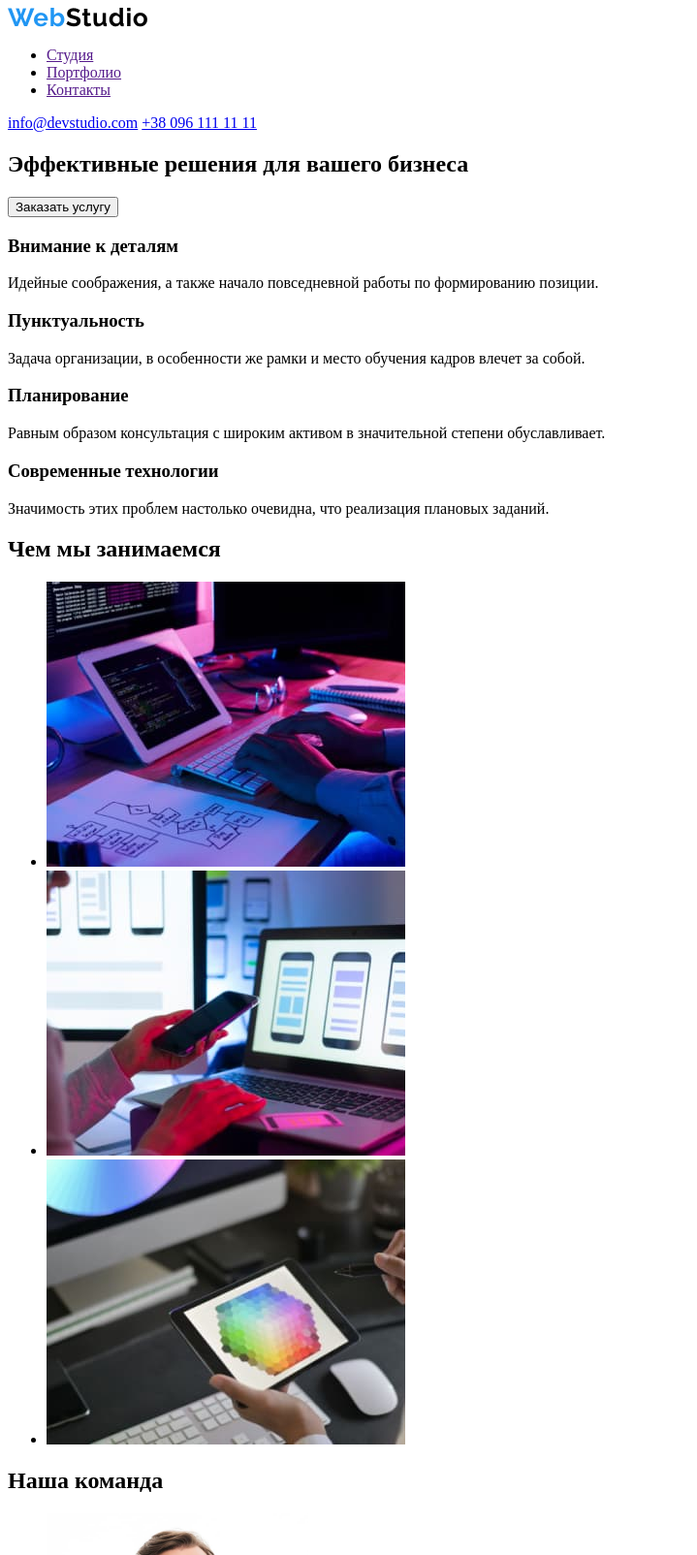
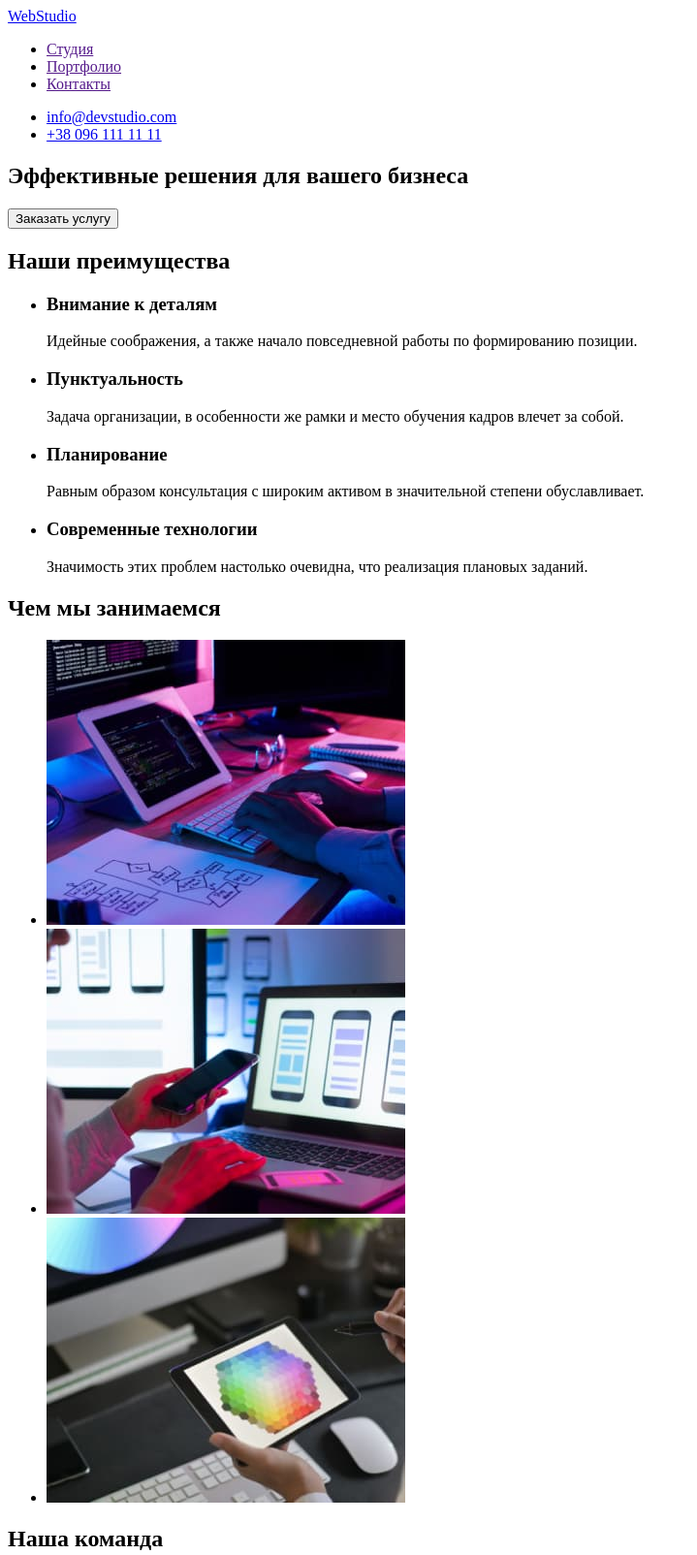
Before and after one commit to AnzhelikaTanyrkova/goit-markup-hw-01, a plain HTML site: page index.html in a window 1280 px wide. Shown: the top 1604 px of the page at 97% size, without its empty margins (0-719 px from the left). Drawn offline with Linux system fonts and the light colour scheme.

Commit message:
Добавляет полную разметку 1 страницы html

```diff
--- a/index.html
+++ b/index.html
@@ -10,52 +10,120 @@
 
 <body>
     <header>
-        <a href=""><img src="./img/WebStudio.png" alt="логотип сайта" width: 145px; height: 31px;></a>
-        <ul>
+        <a class="logo" href="/">WebStudio</a>
+        <nav>
+        <ul class="menu">
             <li><a href="">Студия</a></li>
             <li><a href="">Портфолио</a></li>
             <li><a href="">Контакты</a></li>
         </ul>
-        <a href="mailto:info@devstudio.com">info@devstudio.com</a>
-        <a href="tel:+380961111111">+38 096 111 11 11</a>
+        <ul class="contacts">
+            <li><a href="mailto:info@devstudio.com">info@devstudio.com</a></li>
+            <li><a href="tel:+380961111111">+38 096 111 11 11</a></li>
+        </ul>
+        </nav>
     </header>
     <main>
-        <section class=hero>
-            <h1 lang="ru">Эффективные решения для вашего бизнеса</h1>
-            <button type="button">Заказать услугу</button>
+        <section class="hero">
+            <h1 class="text">Эффективные решения для вашего бизнеса</h1>
+            <button type="button" name="order_servis">Заказать услугу</button>
         </section>
     </main>
-    <div class="information-box">
-        <h3>Внимание к деталям</h3>
-        <p>Идейные соображения, а также начало повседневной работы по формированию позиции.</p>
-        <h3>Пунктуальность</h3>
-        <p>Задача организации, в особенности же рамки и место обучения кадров влечет за собой.</p>
-        <h3>Планирование</h3>
-        <p>Равным образом консультация с широким активом в значительной степени обуславливает.</p>
-        <h3>Современные технологии</h3>
-        <p>Значимость этих проблем настолько очевидна, что реализация плановых заданий.</p>
-    </div>
-    <div class="img-box">
-        <h2>Чем мы занимаемся</h2>
+
+    <section>
+    <h2>Наши преимущества</h2>
         <ul>
-            <li><img src="./img/box1.jpg" alt="ввод на компьютере" width="370" ; height="294" ;></li>
-            <li><img src="./img/box2.jpg" alt="ввод на телефоне" width="370" ; height="294" ;></li>
-            <li><img src="./img/box3.jpg" alt="ввод на планшете" width="370" ; height="294" ;></li>
+            <li>
+                <h3 class="text">Внимание к деталям</h3>
+                <p class="text">
+                    Идейные соображения, а также начало повседневной работы по формированию позиции.
+                </p>
+            </li>
+            <li>
+                <h3 class="text">Пунктуальность</h3>
+                <p class="text">
+                    Задача организации, в особенности же рамки и место обучения кадров влечет за собой.
+                </p>
+            </li>
+            <li>
+                <h3 class="text">Планирование</h3>
+                <p class="text">
+                    Равным образом консультация с широким активом в значительной степени обуславливает.
+                </p>
+            </li>
+            <li>
+                <h3 class="text">Современные технологии</h3>
+                <p class="text">
+                    Значимость этих проблем настолько очевидна, что реализация плановых заданий.
+                </p>
+            </li>
         </ul>
-    </div>
+    </section>
 
-    <div class="team-box">
-        <h2>Наша команда</h2>
+    <section>
+        <h2 class="text">Чем мы занимаемся</h2>
+
         <ul>
-            <li><img src="./img/img1.jpg" alt="Игорь Демьяненко" width="270" ; height="260" ;></li>
-            <li><img src="./img/img2.jpg" alt="Ольга Репина" width="270"";
-            height=" 260";></li>
-            <li><img src="./img/img3.jpg" alt="Николай Тарасов" width="270" ; height="260" ;></li>
-            <li><img src="./img/img4.jpg" alt="Михаил Ермаков" width="270" ; height="260" ;></li>
+            <li>
+                <a class="link-inline" href="#">
+                    <img src="./img/box1.jpg" alt="komp" width="370"/>
+                </a>
+            </li>
+
+            <li>
+                <a class="link-inline" href="#">
+                    <img src="./img/box2.jpg" alt="telephone" width="370"/>
+                </a>
+            </li>
+
+            <li>
+                <a class="link-inline" href="#">
+                    <img src="./img/box3.jpg" alt="planshet" width="370"/>
+                </a>
+            </li>
         </ul>
-    </div>
+    </section>
 
+    <section>
+        <h2 class="text">Наша команда</h2>
 
-</body>
+        <ul>
+            <li>
+                <img src="./img/img1.jpg" alt="Igor Demianenko" width="270" />
+                <h3 class="text">Игорь Демьяненко</h3>
+                <p class="text">Product Designer</p>
+            </li>
 
-</html>
+            <li>
+                <img src="./img/img2.jpg" alt="Olga Repina" width="270" />
+                <h3 class="text">Ольга Репина</h3>
+                <p class="text">Frontend Developer</p>
+            </li>
+
+            <li>
+                <img src="./img/img3.jpg" alt="Nicolai Tarasov" width="270" />
+                <h3 class="text">Николай Тарасов</h3>
+                <p class="text">Marketing</p>
+            </li>
+
+            <li>
+                <img src="./img/img4.jpg" alt="Mihail Ermakov" width="270" />
+                <h3 class="text">Михаил Ермаков</h3>
+                <p class="text">UI Designer</p>
+            </li>
+        </ul>
+    </section>
+
+    <footer>
+        <a href="/">WebStudio</a>
+        <address>
+            <ul>
+                <li><a href="https://goo.gl/maps/qqgk2p5hBDQdTE4w5">г. Киев, пр-т Леси Украинки, 26</a></li>
+                <li><a href="mailto:info@example.com">info@example.com</a></li>
+                <li><a href="tel:+380991111111">+38 099 111 11 11</a></li>
+            </ul>
+        </address>
+    </footer>
+    </body>
+
+    </html>
```
